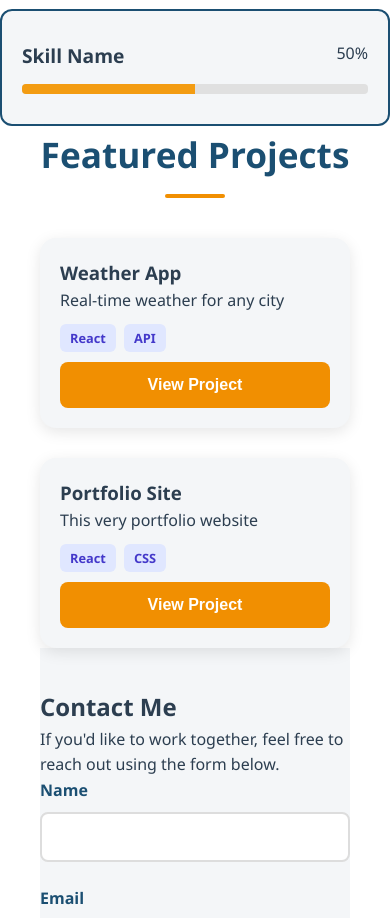
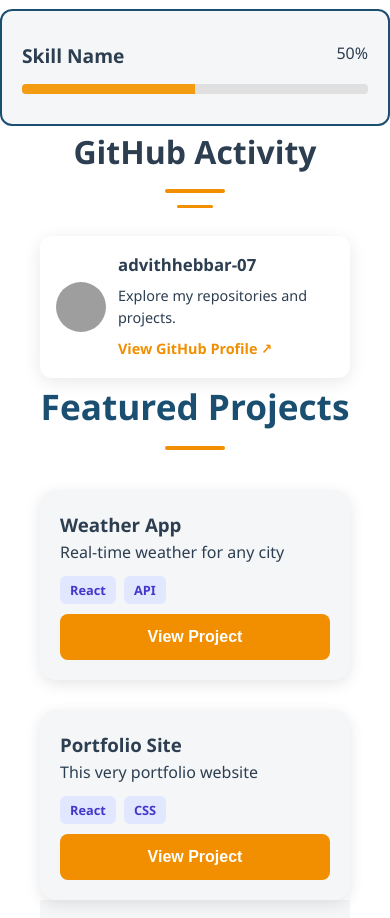
Before and after one commit to advithhebbar-07/my-react-app, a React (Vite) app: page / in a window 390 px wide. Shown: the part 1260-2178 px from the top of the page. Built offline with nearby package versions, Linux system fonts and the light colour scheme; grey boxes are pictures that could not be loaded.

Commit message:
one final change

```diff
--- a/src/Home.jsx
+++ b/src/Home.jsx
@@ -1,13 +1,14 @@
 
-import { projectsData } from './data/projects.js';
+import { projectsData } from './data/projects';
 import ProjectCard from './components/ProjectCard/ProjectCard';
 import Hero from './components/Hero/Hero';
 import AboutSection from './components/AboutSection/AboutSection';
 import SkillCard from './components/SkillCard/SkillCard';
-import Contact from './Contact.jsx';
+import GithubStats from './components/GithubStats/GithubStats';
+import Contact from './Contact';
 
 function Home() {
-  const featured = projectsData.filter((project) => project.featured);
+  const featured = projectsData.filter((p) => p.featured);
 
   return (
     <div className="home-page">
@@ -16,6 +17,8 @@ function Home() {
       <AboutSection />
 
       <SkillCard />
+
+      <GithubStats />
 
       <section className="featured-section container" id="projects">
         <h2>Featured Projects</h2>
@@ -27,8 +30,8 @@ function Home() {
             gap: '30px',
           }}
         >
-          {featured.map((project) => (
-            <ProjectCard key={project.id} project={project} />
+          {featured.map((p) => (
+            <ProjectCard key={p.id} project={p} />
           ))}
         </div>
       </section>
--- a/src/components/GithubStats/GIthubStats.jsx
+++ b/src/components/GithubStats/GIthubStats.jsx
@@ -1,96 +1,34 @@
-// src/components/GitHubStats/GitHubStats.jsx
 
-import { useState, useEffect } from 'react';
 import './GithubStats.css';
 
-function GithubStats({ username = 'advithhebbar-07' }) {
-    const [stats, setStats] = useState(null);
-    const [loading, setLoading] = useState(true);
-    const [error, setError] = useState(null);
+function GithubStats() {
+  const username = 'advithhebbar-07';
 
-    useEffect(() => {
-        let isMounted = true; // Prevents race conditions
+  return (
+    <section className="github-activity container" id="github">
+      <h2>GitHub Activity</h2>
+      <div className="github-underline"></div>
 
-        async function fetchStats() {
-            try {
-                setLoading(true);
-                setError(null); // Clear previous errors
+      <a
+        className="github-profile-card"
+        href={`https://github.com/${username}`}
+        target="_blank"
+        rel="noopener noreferrer"
+      >
+        <img
+          src={`https://github.com/${username}.png`}
+          alt={`${username} GitHub avatar`}
+          className="github-avatar"
+        />
 
-                const response = await fetch(
-                    `https://api.github.com/users/${username}`
-                );
-
-                if (!response.ok) {
-                    if (response.status === 404) {
-                        throw new Error('User not found');
-                    }
-
-                    throw new Error('Failed to fetch user data');
-                }
-
-                const data = await response.json();
-
-                if (isMounted) {
-                    setStats(data);
-                }
-            } catch (err) {
-                if (isMounted) {
-                    setError(err.message);
-                }
-            } finally {
-                if (isMounted) {
-                    setLoading(false);
-                }
-            }
-        }
-
-        if (username) {
-            fetchStats();
-        }
-
-        return () => {
-            isMounted = false; // Cleanup on unmount or username change
-        };
-    }, [username]);
-
-    if (loading) {
-        return <p className="loading-text">Loading GitHub stats...</p>;
-    }
-
-    if (error) {
-        return <p className="error-text">Error: {error}</p>;
-    }
-
-    if (!stats) {
-        return null;
-    }
-
-    return (
-        <div className="github-stats">
-            <img
-                src={stats.avatar_url || 'https://via.placeholder.com/100'}
-                alt={`${stats.name || username}'s GitHub avatar`}
-                width="100"
-                height="100"
-                style={{
-                    borderRadius: '50%',
-                    objectFit: 'cover'
-                }}
-            />
-
-            <div className="stats-info">
-                <h3>{stats.name || username}</h3>
-
-                <p>
-                    Public Repos: <strong>{stats.public_repos}</strong>
-                </p>
-
-                <p>
-                    Followers: <strong>{stats.followers}</strong>
-                </p>
-            </div>
+        <div className="github-profile-info">
+          <h3>{username}</h3>
+          <p>Explore my repositories and projects.</p>
+          <span>View GitHub Profile ↗</span>
         </div>
-    );
+      </a>
+    </section>
+  );
 }
 
 export default GithubStats;
--- a/src/components/GithubStats/GithubStats.css
+++ b/src/components/GithubStats/GithubStats.css
@@ -1,8 +1,77 @@
-.github-stats {
-    display: flex;
-    gap: 20px;
-    align-items: center;
-    background: white;
-    padding: 20px;
-    border-radius: 12px;
-    box-shadow: 0 4px 10px rgba(0,0,0,0.1); }
+
+.github-activity {
+  padding: 50px 20px;
+  text-align: center;
+}
+
+.github-activity h2 {
+  color: var(--text);
+  font-size: 2rem;
+  margin-bottom: 12px;
+}
+
+.github-underline {
+  width: 36px;
+  height: 3px;
+  background: var(--accent);
+  border-radius: 5px;
+  margin: 0 auto 28px;
+}
+
+.github-profile-card {
+  display: flex;
+  align-items: center;
+  gap: 18px;
+  max-width: 660px;
+  margin: 0 auto;
+  padding: 22px;
+  text-align: left;
+  text-decoration: none;
+  color: var(--text);
+  background: var(--white);
+  border-radius: 12px;
+  box-shadow: 0 4px 18px rgba(0, 0, 0, 0.09);
+  transition: transform 0.2s ease, box-shadow 0.2s ease;
+}
+
+.github-profile-card:hover {
+  transform: translateY(-3px);
+  box-shadow: 0 8px 24px rgba(0, 0, 0, 0.13);
+}
+
+.github-avatar {
+  width: 64px;
+  height: 64px;
+  border-radius: 50%;
+  object-fit: cover;
+  flex-shrink: 0;
+}
+
+.github-profile-info h3 {
+  margin: 0 0 6px;
+  font-size: 1.05rem;
+}
+
+.github-profile-info p {
+  margin: 0 0 8px;
+  font-size: 0.9rem;
+  line-height: 1.5;
+}
+
+.github-profile-info span {
+  color: var(--accent);
+  font-size: 0.9rem;
+  font-weight: 600;
+}
+
+@media (max-width: 500px) {
+  .github-profile-card {
+    padding: 16px;
+    gap: 12px;
+  }
+
+  .github-avatar {
+    width: 50px;
+    height: 50px;
+  }
+}
```
